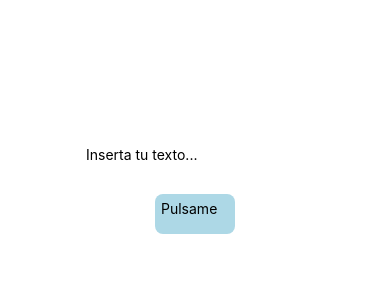
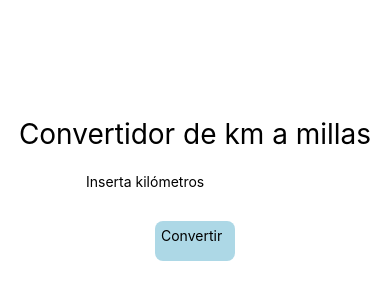
Before and after one commit to CalvaryBloom/tarea3_pmdm, a React Native app: screen / in a window 390 px wide. Shown: the part 238-538 px from the top of the page. Built offline with nearby package versions, Linux system fonts and the light colour scheme.

Commit message:
Ejercicio 5

```diff
--- a/App.js
+++ b/App.js
@@ -3,12 +3,15 @@
 * AUTOR: BORJA PARDO JUANES
 * FECHA: 07/10/2025
 *
-* Apartado 4:
+* Apartado 5:
 * Implementa las instrucciones necesarias para renderizar en la interfaz gráfica
-* un componente TextInput que recoja el contenido que introduzca el usuario,
-* debajo, un componente Pressable. Implementa la lógica necesaria para que
-* cuando el usuario pulse el botón de Pressable, salte una alerta indicando
-* los siguientes casos: si se ha introducido texto, si se ha introducido un número o si no se ha introducido nada.
+* un convertidor de kilómetros a millas. Para ello, renderiza un componente TextInput
+* que recoja el contenido que introduzca el usuario, y, debajo, un componente Pressable.
+* Implementa la lógica necesaria para que cuando el usuario pulse el botón de Pressable,
+* se renderice debajo del componente TextInput la cantidad de kilómetros introducida convertida a millas.
+* Si el usuario no introduce ningún dato, saltará una alerta indicándolo y se borrará el contenido
+* introducido en TextInput. Si introduce texto, se le indicará que ha introducido texto
+* y se borrará el contenido introducido en TextInput.
 */
 import { Text, Pressable, Image, View, StyleSheet, TextInput } from 'react-native';
 import { useState } from 'react';
@@ -16,30 +19,34 @@ import { useState } from 'react';
 export default function App() {
 
   const [text, setText] = useState('');
+  const [km, setKm] = useState();
 
   function handleOnPress(number) {
     if (isNaN(text)) {
-      setText('');
+      setKm();
       alert('Has introducido texto');
     } else if (text === '') {
       alert('No has introducido nada');
+      setKm();
     } else if (!isNaN(text)) {
-      alert('Has introducido un número');
-      setText('');
+      let result = text * 0.621371;
+      setKm(result.toFixed(2) + ' millas');
     }
+    setText('');
   }
 
   return (
     <View style={styles.container}>
+      <Text style={{ padding: 10, fontSize: 28}}>Convertidor de km a millas</Text>
       <TextInput
         style={{ height: 40 }}
-        placeholder="Inserta tu texto..."
+        placeholder="Inserta kilómetros"
         onChangeText={(newText) => setText(newText)}
         defaultValue={text}
       />
-      <Text style={{ padding: 10, fontSize: 42 }}>{text}</Text>
+      <Text style={{ padding: 10, fontSize: 42 }}>{km}</Text>
       <Pressable onPress={() => handleOnPress()}>
-        <Text style={styles.text}>Pulsame</Text>
+        <Text style={styles.text}>Convertir</Text>
       </Pressable>
     </View>
   );
```
